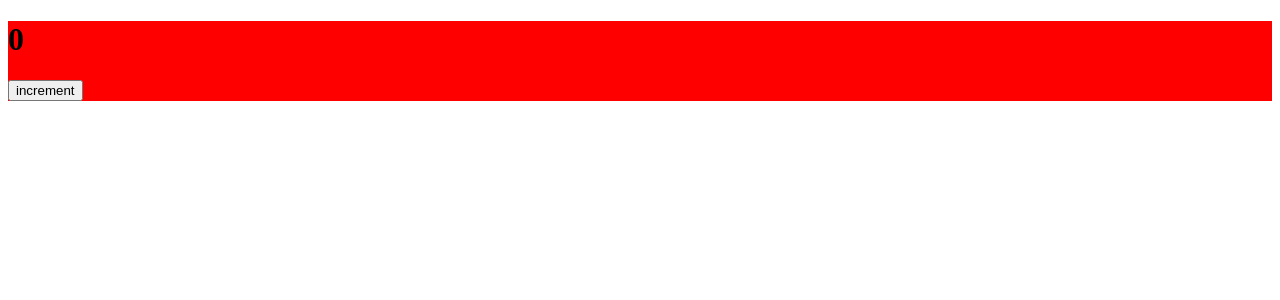
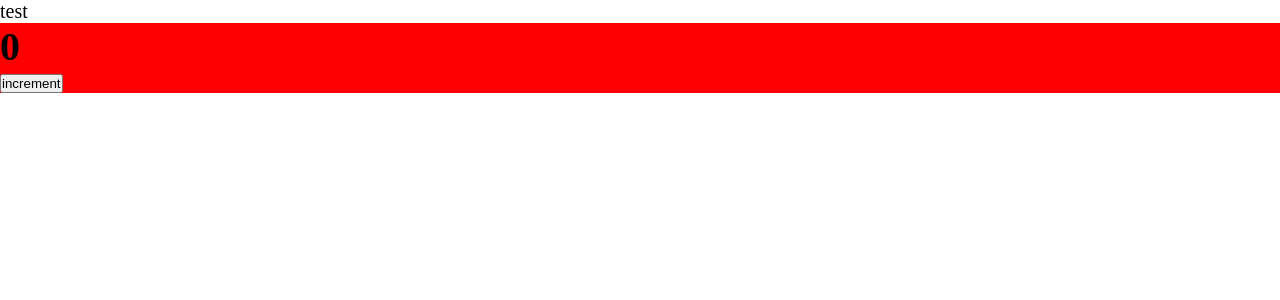
Before and after one commit to exp0rs/my-frontend, a React app: page / in a window 1280 px wide. Shown: the top 300 px of the page. Built offline with nearby package versions, Linux system fonts and the light colour scheme.

Commit message:
added mini-css-extract-plugin, css modules

```diff
--- /dev/null
+++ b/global.d.ts
@@ -0,0 +1,4 @@
+declare module '*.scss' {
+	const content: Record<string, string>;
+	export default content;
+}
--- a/package.json
+++ b/package.json
@@ -17,11 +17,12 @@
 		"@types/react-dom": "^18.2.4",
 		"@types/webpack": "^5.28.1",
 		"@types/webpack-dev-server": "^4.7.2",
+		"css-loader": "^6.7.3",
 		"html-webpack-plugin": "^5.5.1",
+		"mini-css-extract-plugin": "^2.7.5",
 		"sass": "^1.62.1",
+		"sass-loader": "^13.2.2",
 		"style-loader": "^3.3.2",
-		"css-loader": "^6.7.3",
-		"sass-loader": "^13.2.2",
 		"ts-loader": "^9.4.2",
 		"ts-node": "^10.9.1",
 		"typescript": "^5.0.4",
--- /dev/null
+++ b/src/App.tsx
@@ -0,0 +1,10 @@
+import { Counter } from './components/Counter';
+import './index.scss';
+export const App = () => {
+	return (
+		<div className='app'>
+			test
+			<Counter />
+		</div>
+	);
+};
--- a/src/components/Counter.tsx
+++ b/src/components/Counter.tsx
@@ -1,5 +1,5 @@
 import { useState } from 'react';
-import './Counter.scss';
+import classes from './Counter.module.scss';
 
 export const Counter = () => {
 	const [count, setCounter] = useState(0);
@@ -7,7 +7,7 @@
 		setCounter(count + 1);
 	};
 	return (
-		<div className='counter'>
+		<div className={classes.counter}>
 			<h1 className='counter__score'>{count}</h1>
 			<button className='counter__button' onClick={onIncrement}>
 				increment
--- /dev/null
+++ b/src/index.scss
@@ -0,0 +1,8 @@
+* {
+	padding: 0;
+	margin: 0;
+	box-sizing: border-box;
+}
+.app {
+	font-size: 20px;
+}
--- a/src/index.tsx
+++ b/src/index.tsx
@@ -1,9 +1,4 @@
 import { render } from 'react-dom';
-import { Counter } from './components/Counter';
+import { App } from './App';
 
-render(
-	<div>
-		<Counter />
-	</div>,
-	document.getElementById('root')
-);
+render(<App />, document.getElementById('root'));
```
Also changed, not shown: src/components/Counter.module.scss (renamed from src/components/Counter.scss), 6 other files (tests, documents, lock files or other folders).
